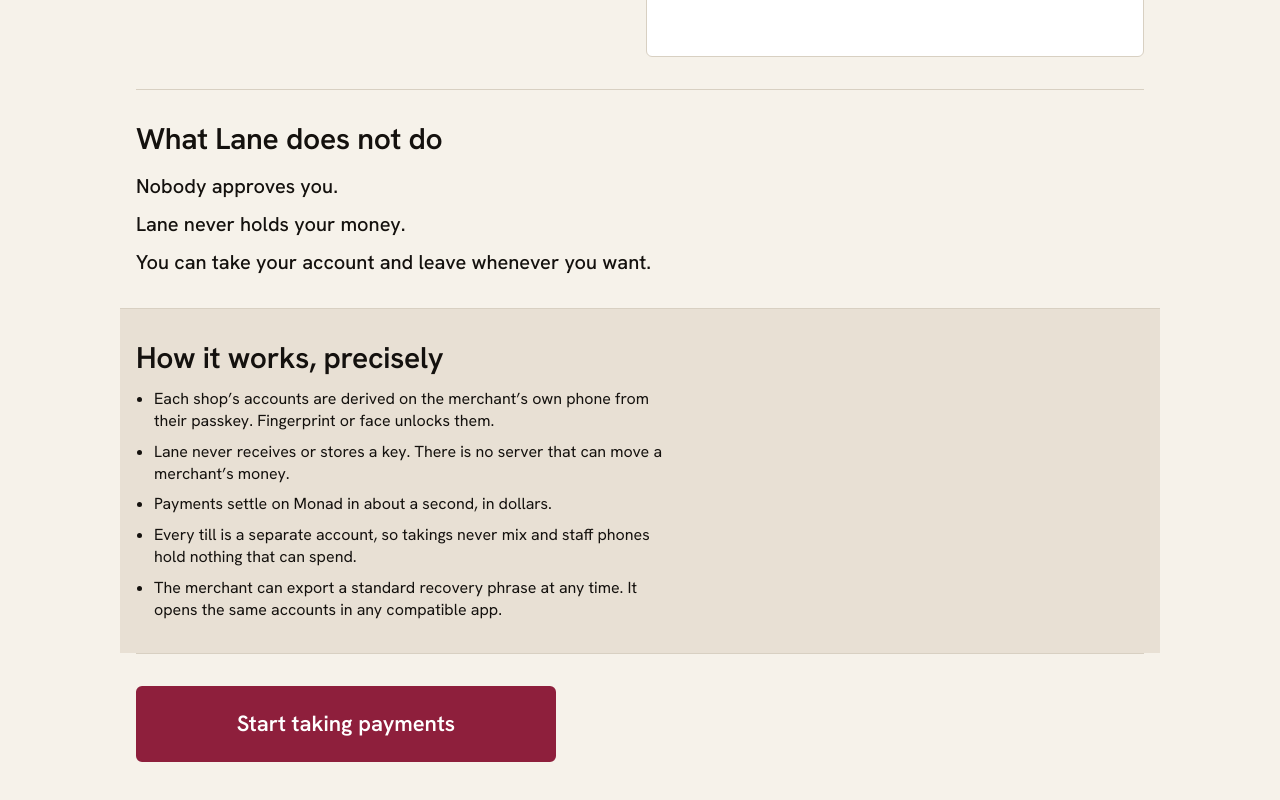
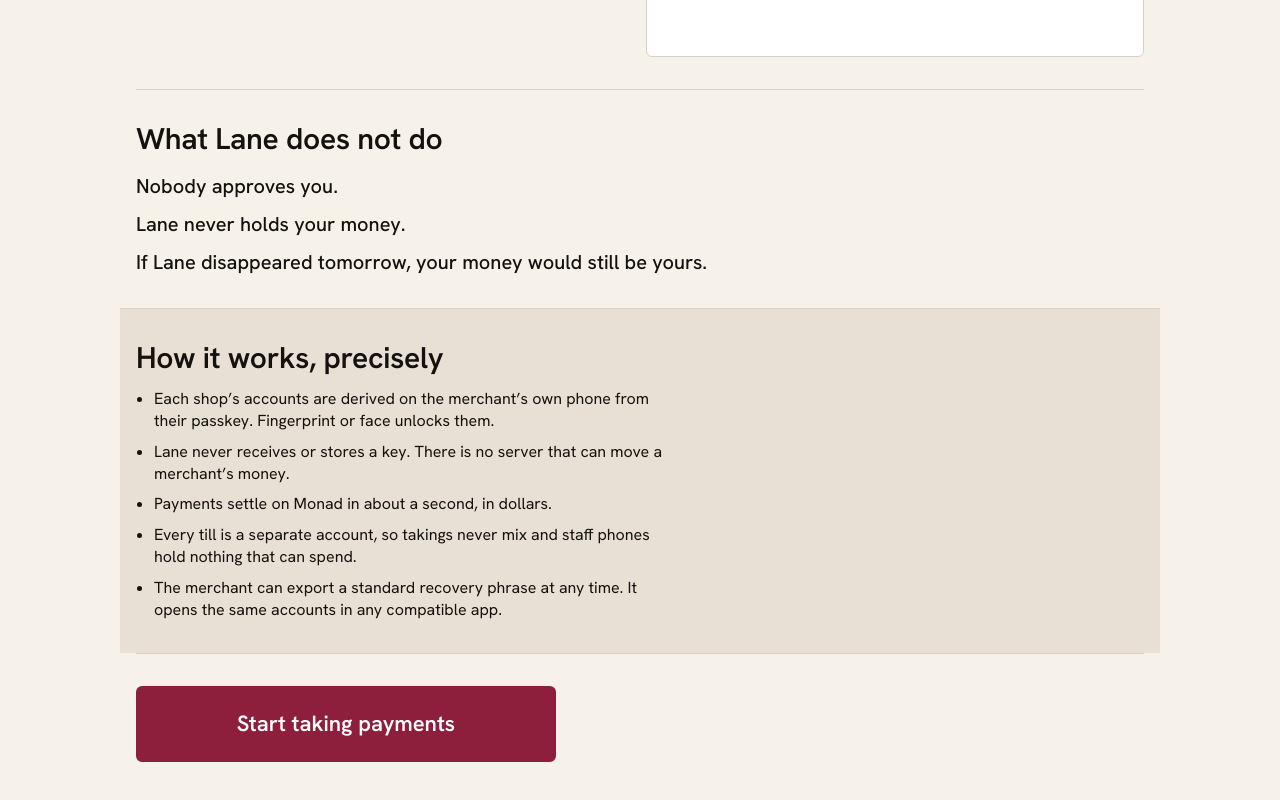
Before and after one commit to Lideeyah/lane, a Next.js app in the folder web/: page / in a window 1280 px wide. Shown: the part 997-1797 px from the top of the page. Built offline with nearby package versions, Linux system fonts and the light colour scheme.

Commit message:
Reword the landing page's safety line

```diff
--- a/web/src/app/page.tsx
+++ b/web/src/app/page.tsx
@@ -49,7 +49,7 @@
         <div className="quiet mt">
           <p>Nobody approves you.</p>
           <p>Lane never holds your money.</p>
-          <p>You can take your account and leave whenever you want.</p>
+          <p>If Lane disappeared tomorrow, your money would still be yours.</p>
         </div>
       </section>
 
```
